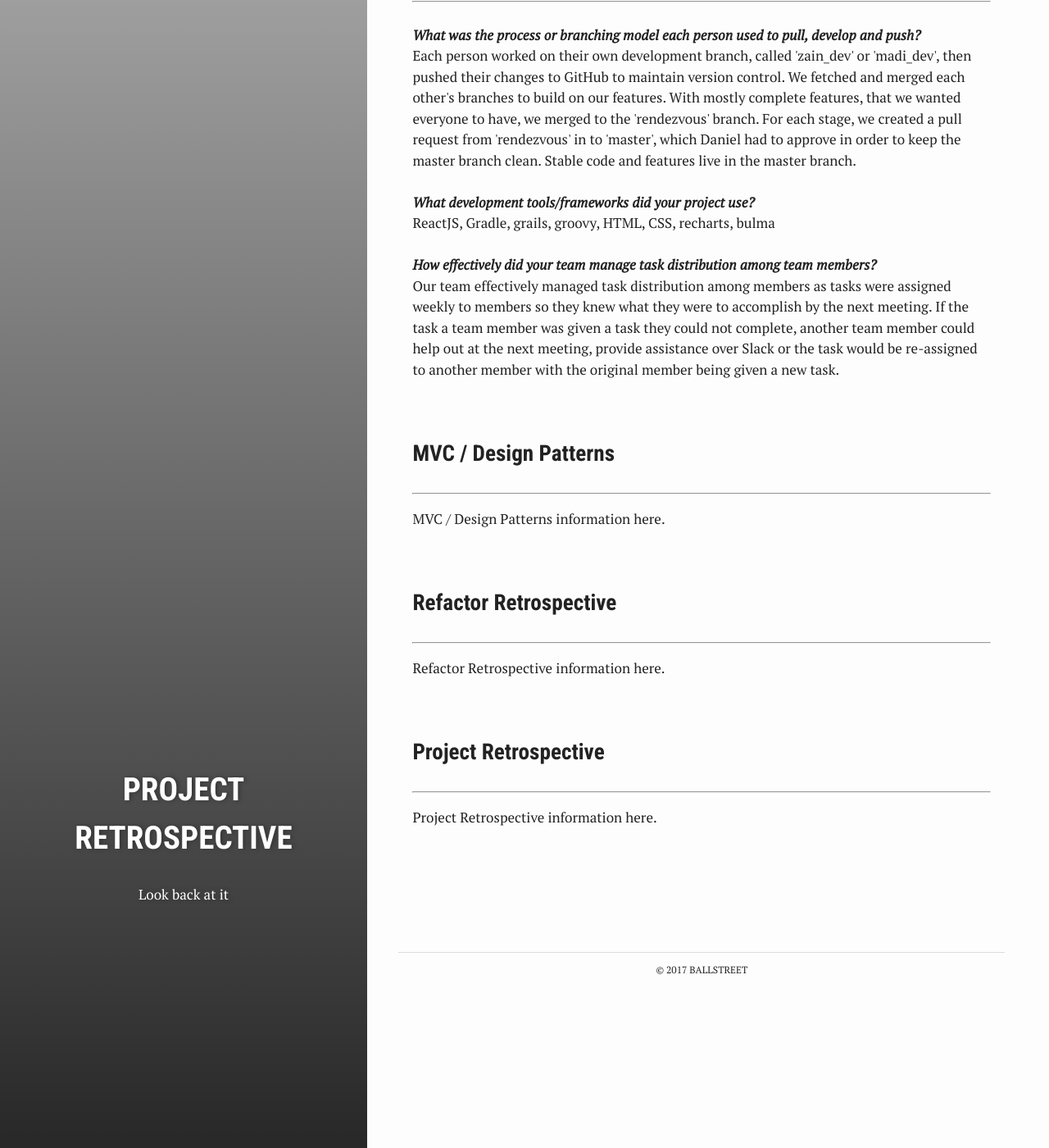
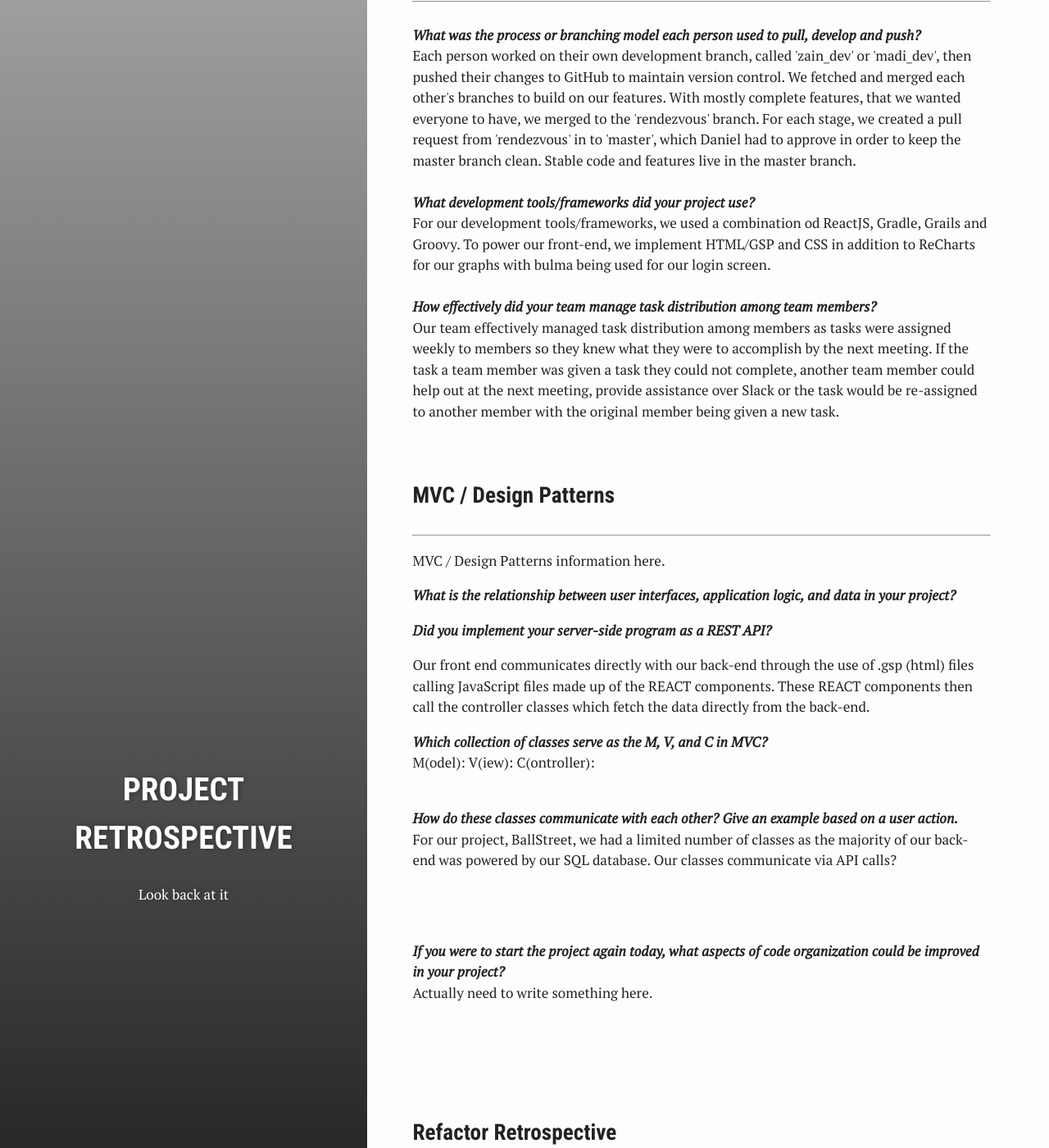
Before and after one commit to ufrauq/Ball-Street, a Jekyll site: the page built from proj_retro.md, in a window 1280 px wide and 1400 px high, scrolled down 234 px. Shown: the whole window at 82% size. Built offline with Jekyll 4.4.1, drawn with Linux system fonts in a browser that asks for light colours.

Commit message:
Update proj_retro.md
mAdI

```diff
--- a/proj_retro.md
+++ b/proj_retro.md
@@ -18,7 +18,7 @@ Each person worked on their own development branch, called 'zain_dev' or 'madi_d
 <br><br>
 <b><i>What development tools/frameworks did your project use?</i></b>
 <br>
-ReactJS, Gradle, grails, groovy, HTML, CSS, recharts, bulma
+For our development tools/frameworks, we used a combination od ReactJS, Gradle, Grails and Groovy. To power our front-end, we implement HTML/GSP and CSS in addition to ReCharts for our graphs with bulma being used for our login screen.
 <br><br>
 
 <b><i>How effectively did your team manage task distribution among team members?</i></b>
@@ -31,6 +31,35 @@ Our team effectively managed task distribution among members as tasks were assig
 <h3> MVC / Design Patterns </h3>
 <hr>
 <p>  MVC / Design Patterns information here. </p>
+
+<b><i>What is the relationship between user interfaces, application logic, and data in your project?</i></b>
+<br>
+
+<b><i>Did you implement your server-side program as a REST API?</i></b>
+<br>
+
+Our front end communicates directly with our back-end through the use of  .gsp (html) files calling JavaScript files made up of the REACT components. These REACT components then call the controller classes which fetch the data directly from the back-end.
+
+
+<b><i>Which collection of classes serve as the M, V, and C in MVC?</i></b>
+<br>
+M(odel):
+V(iew):
+C(ontroller):
+<br><br>
+
+
+<b><i>How do these classes communicate with each other? Give an example based on a user action.</i></b>
+<br>
+For our project, BallStreet, we had a limited number of classes as the majority of our back-end was powered by our SQL database. Our classes communicate via API calls?
+
+<br><br>
+
+<b><i>If you were to start the project again today, what aspects of code organization could be improved in your project?</i></b>
+<br>
+Actually need to write something here.
+
+<br><br>
 
 <br>
 
```
